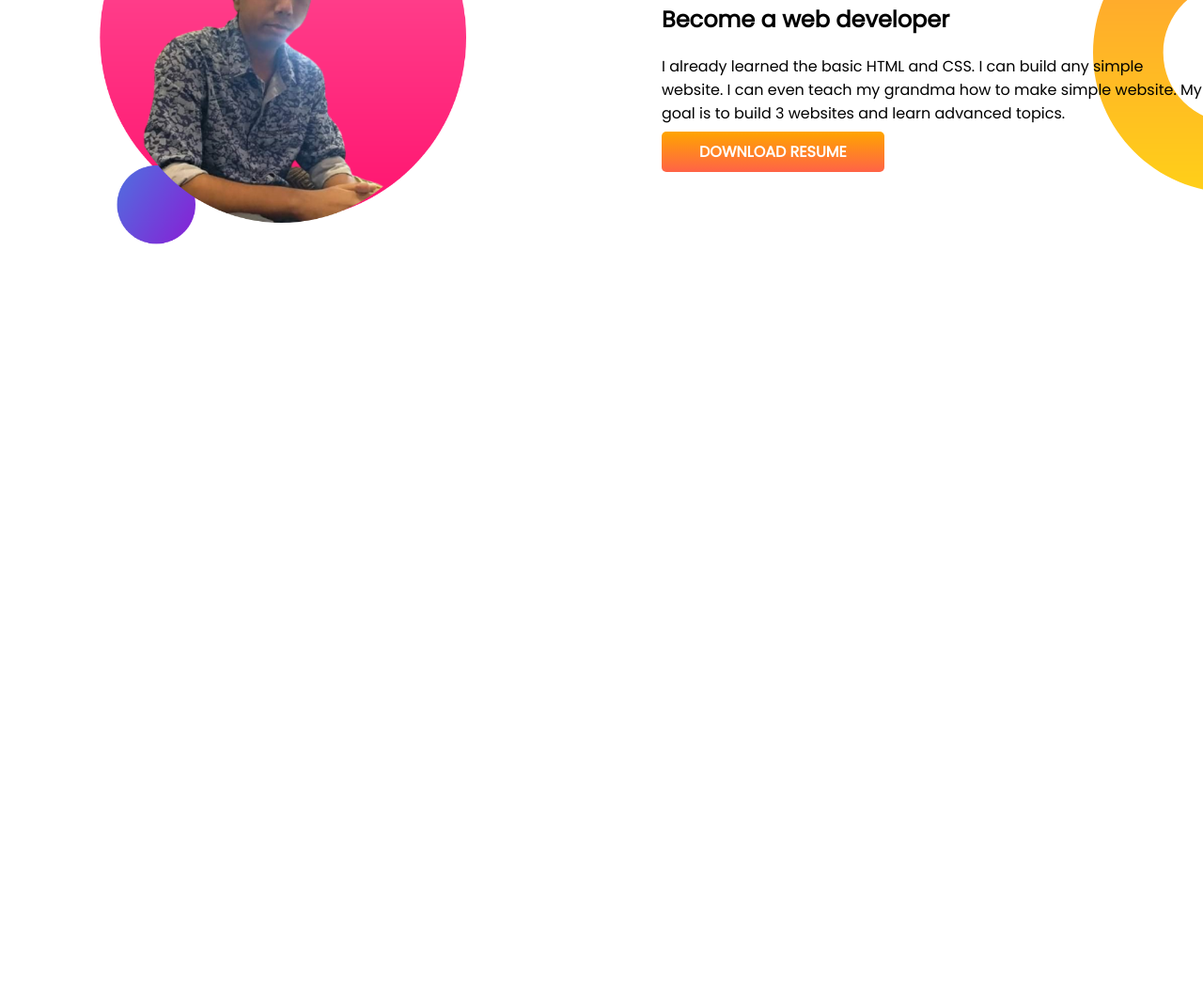
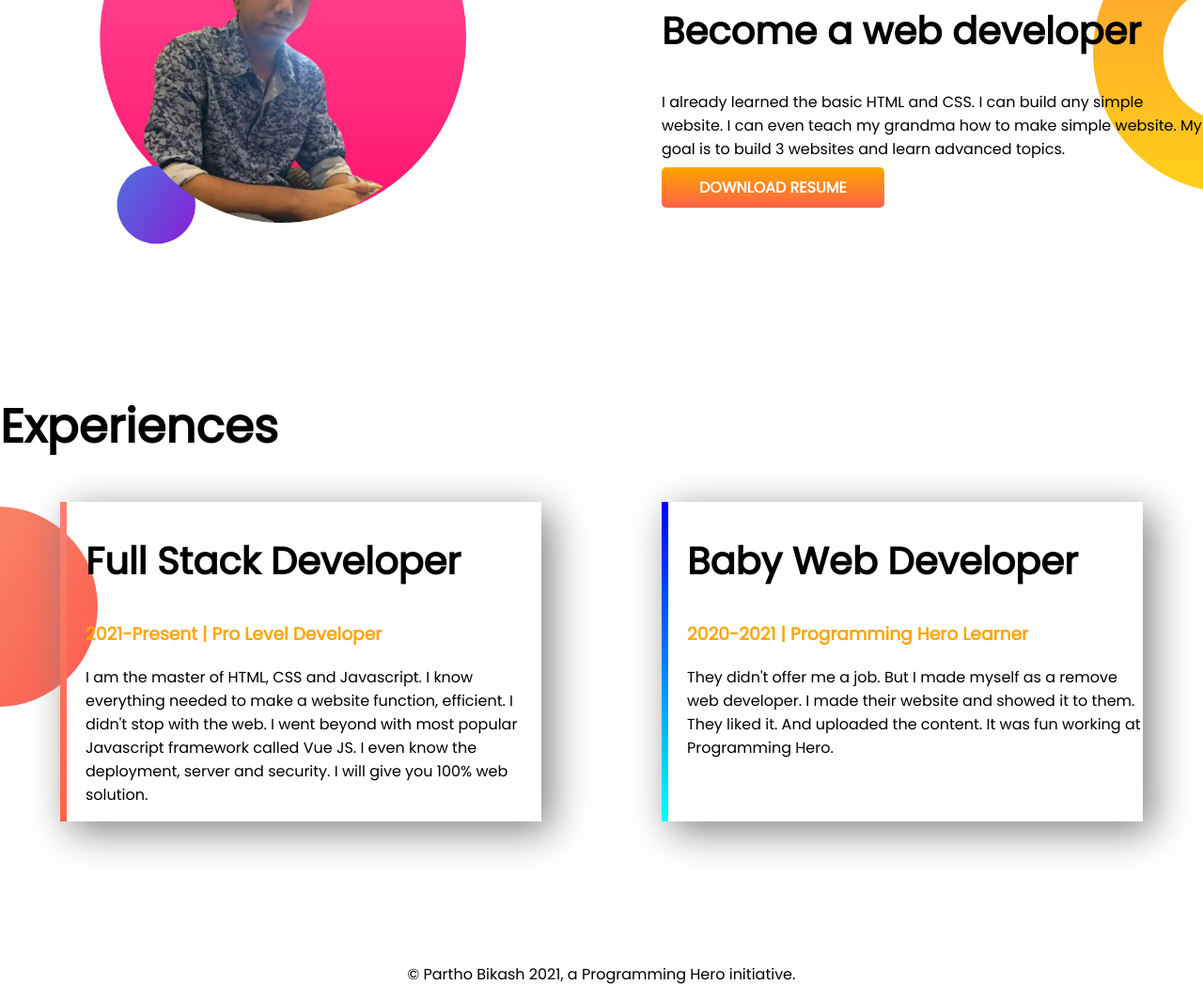
Before and after one commit to parthobikash/demoportfolio, a plain HTML site: page index.html in a window 1280 px wide. Shown: the part 768-1833 px from the top of the page at 94% size. Before the commit the page ends 1185 px from the top, so only its background shows below. Drawn offline with Linux system fonts and the light colour scheme.

Commit message:
footer and experience added

```diff
--- a/index.html
+++ b/index.html
@@ -15,7 +15,7 @@
 
 <body>
 
-    <section class="top-banner">
+    <section class="top-banner flexiable_container">
         <div class="half-width">
             <h1>Welcome To</h1>
             <h1><span class="orange-color">Partho bikash</span> world!</h1>
@@ -34,7 +34,7 @@
             <img src="images/my-bg.png" alt="">
         </div>
     </section>
-    <section class="dream-big">
+    <section class="dream-big flexiable_container">
         <div class="half-width">
             <img src="images/my-bg2.png" alt="">
         </div>
@@ -47,6 +47,36 @@
             <a class="link-button" target="_blank" href="">DOWNLOAD RESUME</a>
         </div>
     </section>
+    <section class="experience-area">
+        <h1>Experiences</h1>
+        <div class="flexiable_container">
+            <div id="full-stack-experience" class="experience-item">
+                <h2>Full Stack Developer </h2>
+                <h3 class="orange-color">2021-Present | Pro Level Developer
+                </h3>
+                <p>I am the master of HTML, CSS and Javascript. I know everything needed to make a website function,
+                    efficient. I didn't stop with the web. I went beyond with most popular Javascript framework
+                    called
+                    Vue
+                    JS. I even know the deployment, server and security. I will give you 100% web solution.
+
+                </p>
+            </div>
+            <div id="baby-web-developer" class="experience-item">
+                <h2>Baby Web Developer</h2>
+                <h3 class="orange-color">2020-2021 | Programming Hero Learner
+                </h3>
+                <p>They didn't offer me a job. But I made myself as a remove web developer. I made their website and
+                    showed
+                    it to them. They liked it. And uploaded the content. It was fun working at Programming Hero.
+
+                </p>
+            </div>
+        </div>
+    </section>
+    <footer>
+        <p>© Partho Bikash 2021, a Programming Hero initiative.</p>
+    </footer>
 </body>
 
 </html>
--- a/style.css
+++ b/style.css
@@ -5,10 +5,13 @@ body{
 h1{
     font-size: 50px;
 }
+h2{
+    font-size: 40px
+}
 .orange-color{
     color: orange;
 }
-section{
+.flexiable_container{
     display: flex;
     margin-bottom: 150px;
 }
@@ -36,3 +39,30 @@ section{
     background-repeat: no-repeat;
     background-position:right;
 }
+.experience-area{
+    background-image: url(images/exp-bg.png);
+    background-repeat: no-repeat;
+    background-position: left;
+}
+.experience-item{
+    width: 40%;
+    margin-left: 5%;
+    margin-right: 5%;
+    padding-left: 20px;
+    box-shadow: 10px 10px 40px gray;
+}
+#full-stack-experience{
+    border-left: 7px solid;
+    border-image: linear-gradient(salmon, tomato);
+    border-image-slice: 1;
+
+}
+#baby-web-developer{
+    border-left: 7px solid;
+    border-image: linear-gradient(blue, cyan);
+    border-image-slice: 1;
+
+}
+footer p{
+    text-align: center;
+}
```
Also changed, not shown: images/jhankar.png (deleted), images/jhankar2.png (deleted), 4 other files.
